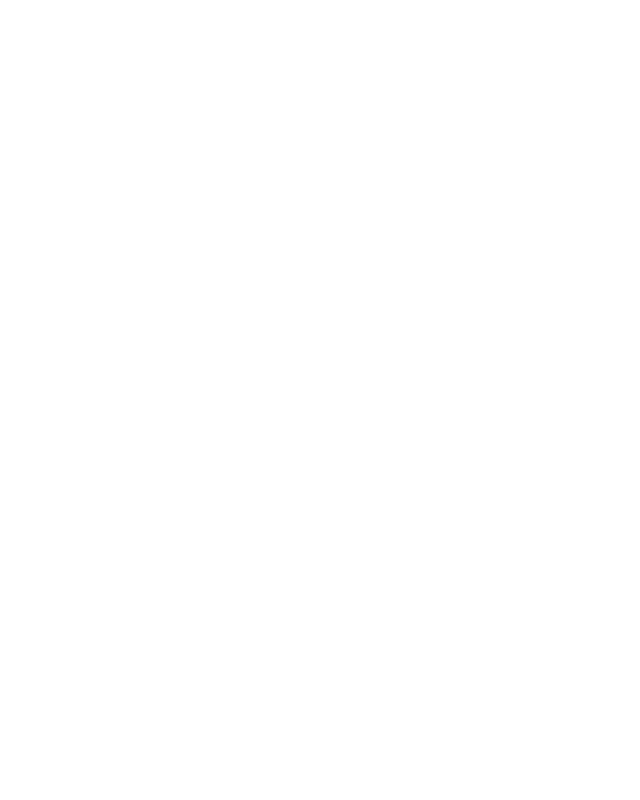
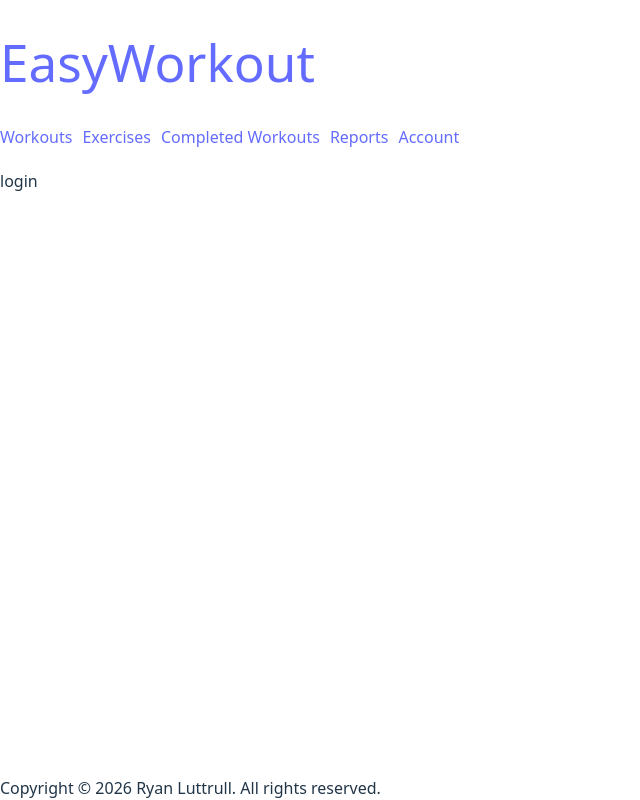
Before and after one commit to reluttrull/easyworkout-react-client, a React (Vite) app: page /login in a window 1280 px wide. Before the commit this address had no page. Shown: the whole page, without its empty margins (0-640 px from the left). Built offline with nearby package versions, Linux system fonts and the light colour scheme.

Commit message:
Define private routes and login redirect

```diff
--- a/src/App.tsx
+++ b/src/App.tsx
@@ -1,7 +1,10 @@
 import './App.css'
+import { useState } from 'react'
 import { BrowserRouter, Routes, Route } from 'react-router-dom'
 import Layout from './layout/Layout'
+import PrivateRoute from './PrivateRoute'
 import Home from './home/Home'
+import Login from './account/Login'
 import Workouts from './workouts/Workouts'
 import Exercises from './exercises/Exercises'
 import CompletedWorkouts from './completed-workouts/CompletedWorkouts'
@@ -9,12 +12,16 @@ import Reports from './reports/Reports'
 import Account from './account/Account'
 
 function App() {
+  const [isAuthenticated, setIsAuthenticated] = useState(false);
 
   return (
     <BrowserRouter>
       <Routes>
         <Route path="/" element={<Layout />}>
           <Route index element={<Home />} />
+          <Route path="login" element={<Login />} />
+        </Route>
+        <Route element={<PrivateRoute isAuthenticated={isAuthenticated} />}>
           <Route path="workouts" element={<Workouts />} />
           <Route path="exercises" element={<Exercises />} />
           <Route path="completed-workouts" element={<CompletedWorkouts />} />
--- /dev/null
+++ b/src/PrivateRoute.tsx
@@ -0,0 +1,15 @@
+import React from 'react';
+import { Navigate, Outlet } from 'react-router-dom';
+
+interface PrivateRouteProps {
+  isAuthenticated: boolean;
+}
+
+const PrivateRoute: React.FC<PrivateRouteProps> = ({ isAuthenticated }) => {
+  if (!isAuthenticated) {
+    return <Navigate to="/login" replace />;
+  }
+  return <Outlet />;
+};
+
+export default PrivateRoute;
--- /dev/null
+++ b/src/account/Login.tsx
@@ -0,0 +1,10 @@
+function Login() {
+
+  return (
+        <>
+            login
+        </>
+  )
+}
+
+export default Login
```
